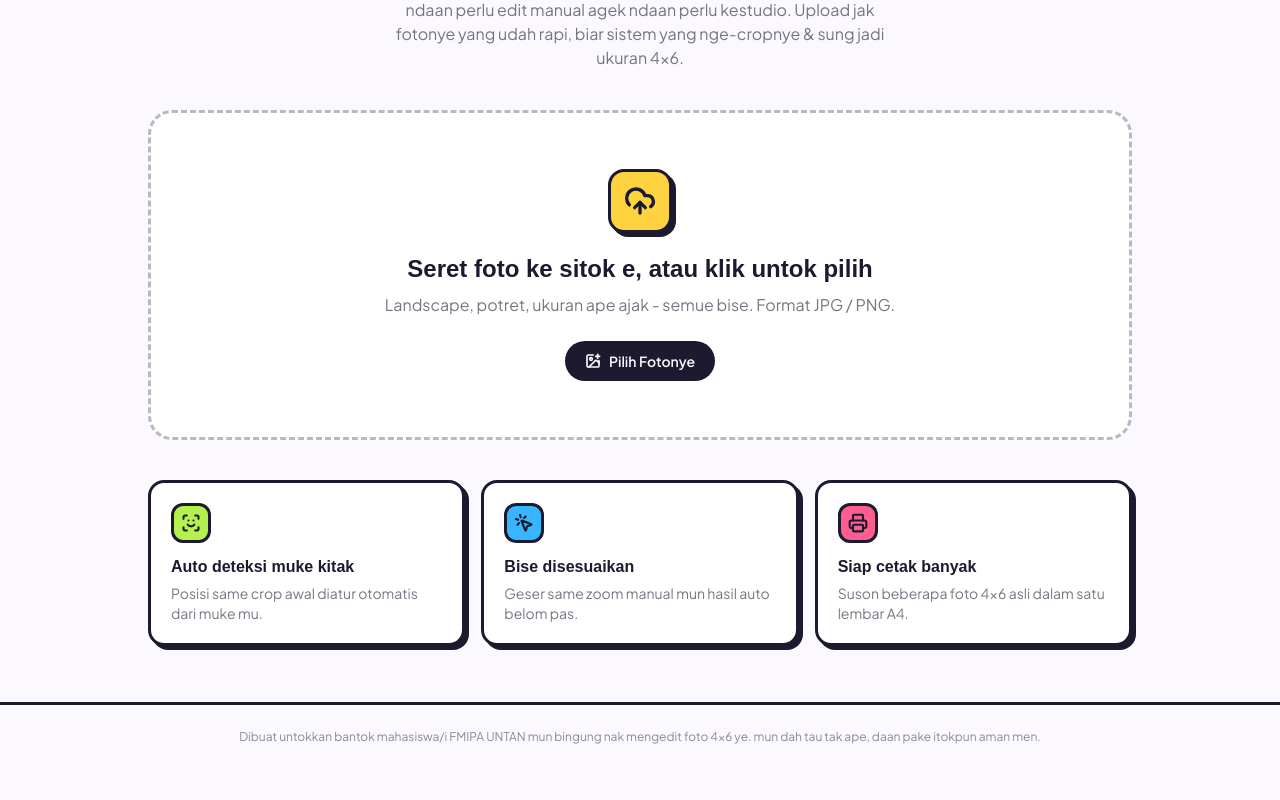
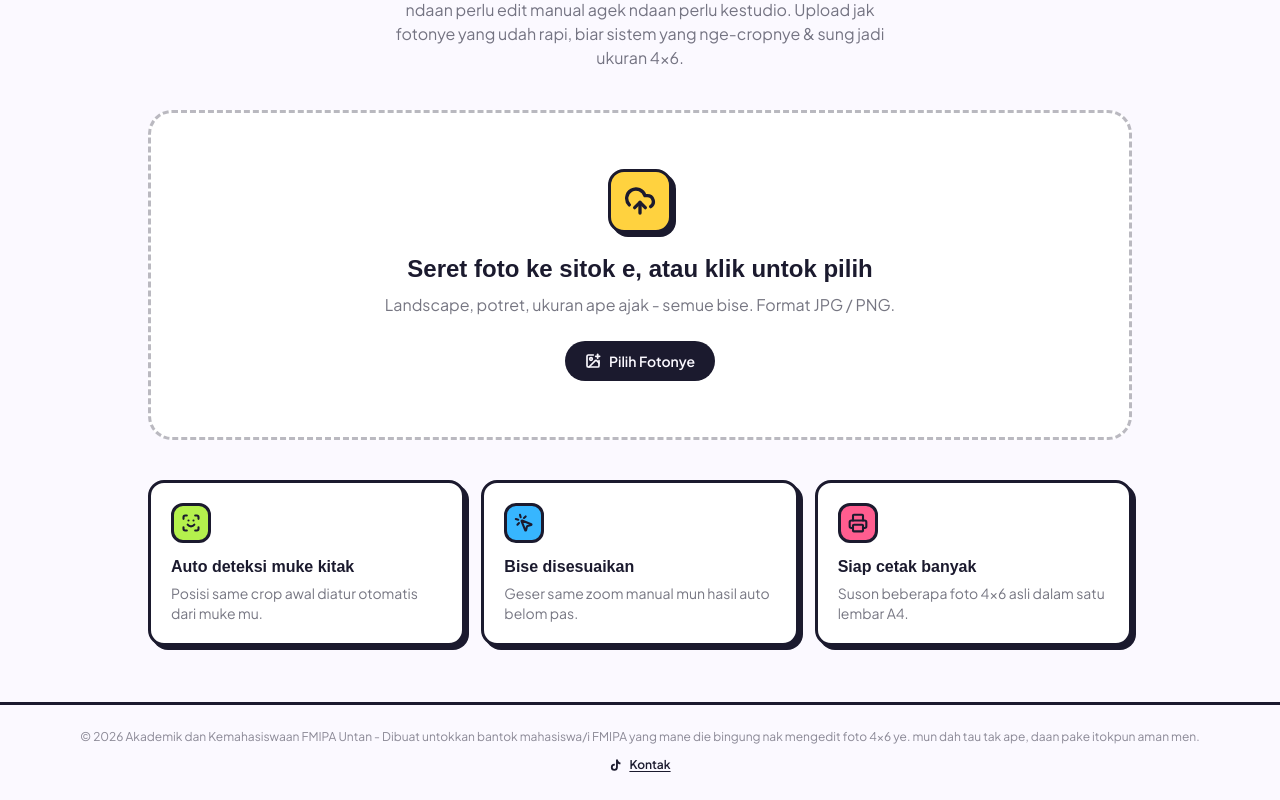
Before and after one commit to tharequest/fotokamek, a Next.js app: page / in a window 1280 px wide. Shown: the part 327-1127 px from the top of the page. Before the commit the page ends 1096 px from the top, so only its background shows below. Built offline with nearby package versions, Linux system fonts and the light colour scheme; a web font is replaced by a local one.

Commit message:
update footer

```diff
--- a/app/page.tsx
+++ b/app/page.tsx
@@ -117,9 +117,29 @@ export default function Home() {
       </main>
 
       <footer className="border-t-[3px] border-ink py-6 text-center text-xs text-ink/50">
-        Dibuat untokkan bantok mahasiswa/i FMIPA UNTAN mun bingung nak mengedit foto 4x6 ye. mun dah tau tak ape, daan pake itokpun aman men.
+        <p>
+          © 2026 Akademik dan Kemahasiswaan FMIPA Untan - Dibuat untokkan bantok mahasiswa/i FMIPA yang mane die bingung nak mengedit foto 4x6 ye.
+          mun dah tau tak ape, daan pake itokpun aman men.
+        </p>
+        <a
+          href="https://www.tiktok.com/@koecheng.sol"
+          target="_blank"
+          rel="noopener noreferrer"
+          className="mt-3 inline-flex items-center gap-1.5 font-semibold text-ink underline underline-offset-2"
+        >
+          <TikTokIcon className="h-3.5 w-3.5" />
+          Kontak
+        </a>
       </footer>
     </div>
+  );
+}
+
+function TikTokIcon({ className }: { className?: string }) {
+  return (
+    <svg viewBox="0 0 24 24" fill="currentColor" className={className}>
+      <path d="M16.6 5.82c-.9-.9-1.4-2.12-1.4-3.4h-3.15v13.44c0 1.58-1.28 2.86-2.86 2.86a2.86 2.86 0 0 1 0-5.72c.28 0 .55.04.8.12V9.9a6.02 6.02 0 0 0-.8-.05 6.01 6.01 0 1 0 6.01 6.01V9.28a7.52 7.52 0 0 0 4.5 1.48V7.6a4.4 4.4 0 0 1-3.1-1.78Z" />
+    </svg>
   );
 }
 
```
Lines whose indentation alone changed are shown as unchanged.
